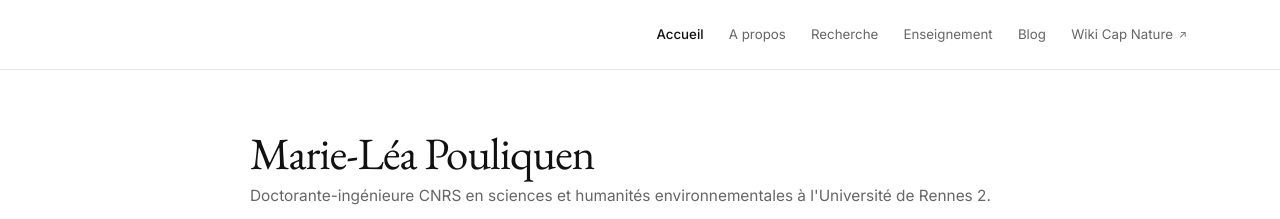
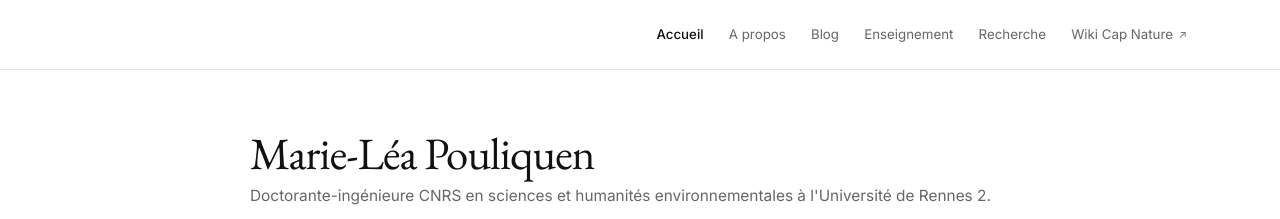
Before and after one commit to marieleapouliquen/marieleapouliquen.github.io, a Jekyll site: the page built from _pages/index.md, in a window 1280 px wide. Shown: the top 219 px of the page. Built offline with Jekyll 4.4.1, drawn with Linux system fonts in a browser that asks for light colours.

```diff
--- a/_data/navigation.yml
+++ b/_data/navigation.yml
@@ -7,14 +7,14 @@
 - title: A propos
   url: /about/
 
-- title: Recherche
-  url: /recherche/
+- title: Blog
+  url: /blog/
 
 - title: Enseignement
   url: /enseignement/
 
-- title: Blog
-  url: /blog/
+- title: Recherche
+  url: /recherche/
 
 - title: Wiki Cap Nature
   url: https://marieleapouliquen.github.io/wiki-cap-nature/
```
